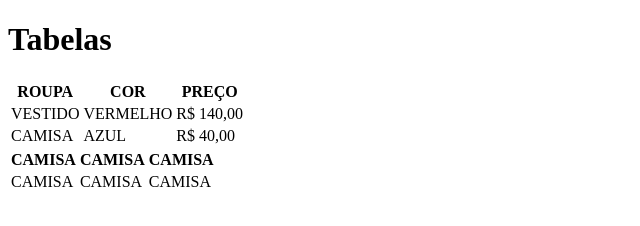
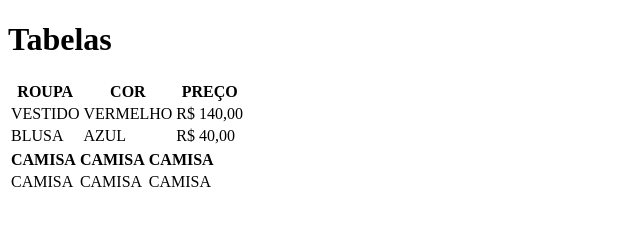
Before and after one commit to lavinia-quadro/tabela, a plain HTML site: page index.html in a window 1280 px wide. Shown: the full height of the page, 0-640 px from the left. Drawn offline with Linux system fonts and the light colour scheme.

Commit message:
tocado de camisa para blusa

```diff
--- a/index.html
+++ b/index.html
@@ -23,7 +23,7 @@
        </TR>
 
        <TR>
-        <TD>CAMISA</TD>
+        <TD>BLUSA</TD>
         <TD>AZUL</TD>
         <TD>R$ 40,00</TD>
 
```
